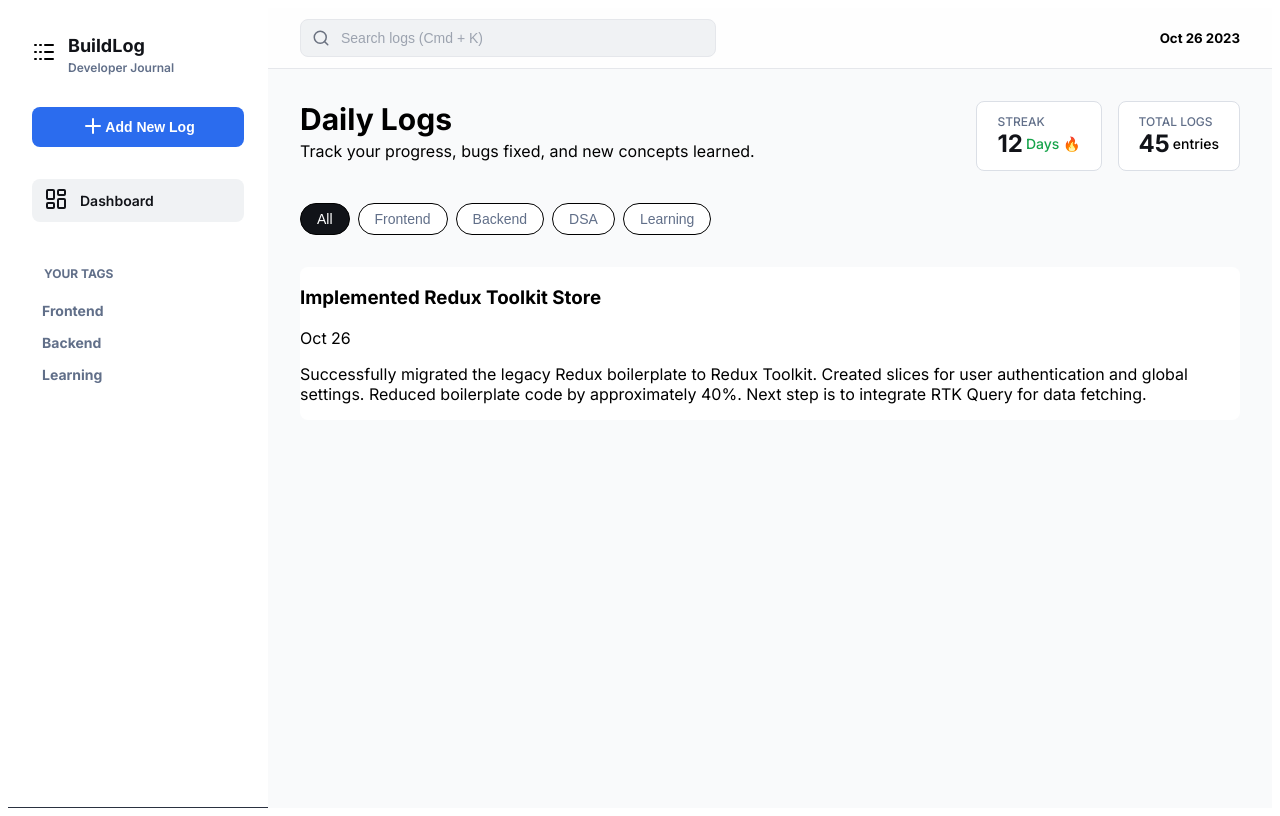
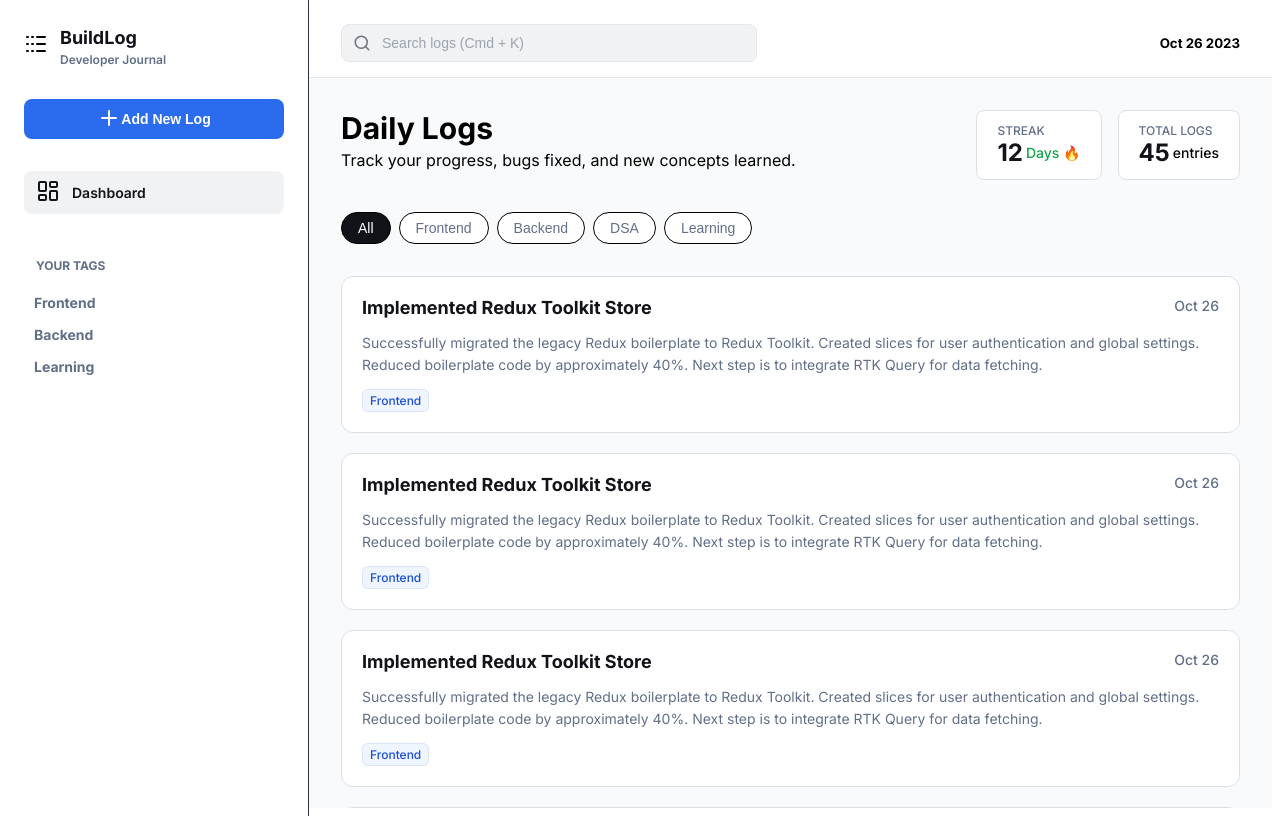
Before and after one commit to JoyCreativeCoder/BuildLog, a React (Vite) app: page / in a window 1280 px wide. Built offline with nearby package versions, Linux system fonts and the light colour scheme; the HTML template or start-up script is replaced by a standard one.

Commit message:
completed and styled the dashboard comonent

```diff
--- a/src/components/LogCard/LogCard.module.css
+++ b/src/components/LogCard/LogCard.module.css
@@ -1,7 +1,85 @@
 .cardContainer {
   display: flex;
   flex-direction: column;
-  gap: 1rem;
-  background: #ffffff;
-  border-radius: 8px;
+  gap: 20px;
+  overflow-y: auto;
 }
+
+.card {
+  display: flex;
+  flex-direction: column;
+  gap: 0.75rem;
+  border: 1px solid #dbdfe6;
+  background-color: #ffffff;
+  padding: 1.25rem;
+  border-radius: 0.75rem;
+  transition: all 150ms cubic-bezier(0.4, 0, 0.2, 1);
+  cursor: pointer;
+}
+
+.card:hover {
+  box-shadow: 0 4px 6px -1px rgb(0 0 0 / 0.1), 0 2px 4px -2px rgb(0 0 0 / 0.1);
+  border-color: rgb(from #1d4ed8 r g b / 0.3);
+}
+
+.cardHeader {
+  display: flex;
+  width: 100%;
+  align-items: flex-start;
+  justify-content: space-between;
+}
+
+.cardTitle {
+  color: #111318;
+  font-size: 18px;
+  margin: 0px;
+  font-size: 1.125rem;
+  font-weight: 700;
+  line-height: 1.25;
+  color: #111318;
+  transition-property: color, background-color, border-color,
+    text-decoration-color, fill, stroke;
+  transition-timing-function: cubic-bezier(0.4, 0, 0.2, 1);
+  transition-duration: 150ms;
+}
+
+.card p {
+  margin: 0px;
+  color: #616f89;
+  font-size: 0.875rem;
+  line-height: 1.625;
+  display: -webkit-box;
+  -webkit-box-orient: vertical;
+  -webkit-line-clamp: 2;
+  overflow: hidden;
+}
+
+.card:hover .cardTitle {
+  color: #1d4ed8;
+}
+
+.date {
+  font-size: 14px;
+  font-weight: 500;
+  white-space: nowrap;
+  color: #616f89;
+}
+
+.metaRow {
+  display: flex;
+  align-items: center;
+  gap: 0.5rem;
+  margin-top: 0.25rem;
+}
+
+.badge {
+  display: inline-flex;
+  align-items: center;
+  border-radius: 0.375rem;
+  padding: 0.25rem 0.5rem;
+  font-size: 0.75rem;
+  font-weight: 500;
+  background-color: #eff6ff;
+  color: #1d4ed8;
+  box-shadow: inset 0 0 0 1px rgb(from #1d4ed8 r g b / 0.1);
+}
--- a/src/components/LogCard/LogCard.tsx
+++ b/src/components/LogCard/LogCard.tsx
@@ -5,8 +5,8 @@ export default function LogCard() {
     <div className={styles.cardContainer}>
       <div className={styles.card}>
         <div className={styles.cardHeader}>
-          <h3>Implemented Redux Toolkit Store</h3>
-          <span>Oct 26</span>
+          <h3 className={styles.cardTitle}>Implemented Redux Toolkit Store</h3>
+          <span className={styles.date}>Oct 26</span>
         </div>
         <p className={styles.text}>
           Successfully migrated the legacy Redux boilerplate to Redux Toolkit.
@@ -14,6 +14,73 @@ export default function LogCard() {
           boilerplate code by approximately 40%. Next step is to integrate RTK
           Query for data fetching.
         </p>
+        <div className={styles.badgeContainer}>
+          <span className={styles.badge}>Frontend</span>
+        </div>
+      </div>
+
+      <div className={styles.card}>
+        <div className={styles.cardHeader}>
+          <h3 className={styles.cardTitle}>Implemented Redux Toolkit Store</h3>
+          <span className={styles.date}>Oct 26</span>
+        </div>
+        <p className={styles.text}>
+          Successfully migrated the legacy Redux boilerplate to Redux Toolkit.
+          Created slices for user authentication and global settings. Reduced
+          boilerplate code by approximately 40%. Next step is to integrate RTK
+          Query for data fetching.
+        </p>
+        <div className={styles.badgeContainer}>
+          <span className={styles.badge}>Frontend</span>
+        </div>
+      </div>
+
+      <div className={styles.card}>
+        <div className={styles.cardHeader}>
+          <h3 className={styles.cardTitle}>Implemented Redux Toolkit Store</h3>
+          <span className={styles.date}>Oct 26</span>
+        </div>
+        <p className={styles.text}>
+          Successfully migrated the legacy Redux boilerplate to Redux Toolkit.
+          Created slices for user authentication and global settings. Reduced
+          boilerplate code by approximately 40%. Next step is to integrate RTK
+          Query for data fetching.
+        </p>
+        <div className={styles.badgeContainer}>
+          <span className={styles.badge}>Frontend</span>
+        </div>
+      </div>
+
+      <div className={styles.card}>
+        <div className={styles.cardHeader}>
+          <h3 className={styles.cardTitle}>Implemented Redux Toolkit Store</h3>
+          <span className={styles.date}>Oct 26</span>
+        </div>
+        <p className={styles.text}>
+          Successfully migrated the legacy Redux boilerplate to Redux Toolkit.
+          Created slices for user authentication and global settings. Reduced
+          boilerplate code by approximately 40%. Next step is to integrate RTK
+          Query for data fetching.
+        </p>
+        <div className={styles.badgeContainer}>
+          <span className={styles.badge}>Frontend</span>
+        </div>
+      </div>
+
+      <div className={styles.card}>
+        <div className={styles.cardHeader}>
+          <h3 className={styles.cardTitle}>Implemented Redux Toolkit Store</h3>
+          <span className={styles.date}>Oct 26</span>
+        </div>
+        <p className={styles.text}>
+          Successfully migrated the legacy Redux boilerplate to Redux Toolkit.
+          Created slices for user authentication and global settings. Reduced
+          boilerplate code by approximately 40%. Next step is to integrate RTK
+          Query for data fetching.
+        </p>
+        <div className={styles.badgeContainer}>
+          <span className={styles.badge}>Frontend</span>
+        </div>
       </div>
     </div>
   );
--- a/src/components/Sidebar/Sidebar.module.css
+++ b/src/components/Sidebar/Sidebar.module.css
@@ -1,7 +1,13 @@
 .sidebar {
   background: #ffffff;
-  border-bottom: 1px solid #2a3140;
+  border-right: 0.25px solid #2a3140;
   padding: 24px;
+  height: 100vh;
+  position: fixed;
+  top: 0;
+  left: 0;
+  width: 260px;
+  overflow-y: auto;
 }
 
 .colunm {
--- a/src/components/TopBar/TopBar.module.css
+++ b/src/components/TopBar/TopBar.module.css
@@ -1,10 +1,23 @@
 .topBar {
+  position: sticky;
+  top: 0;
+  z-index: 50;
+  height: 70px;
+  background: #ffffffcc;
+  border-bottom: 1px solid #e5e7eb;
+  backdrop-filter: blur(6px);
+  box-sizing: border-box;
+  width: 100%;
+}
+
+.topBarInner {
+  margin: 0 auto;
+  height: 100%;
+  padding: 0 32px;
   display: flex;
+  align-items: center;
   justify-content: space-between;
-  align-items: center;
-  background: #ffffffcc;
-  padding: 0px 32px;
-  border-bottom: 1px solid #e5e7eb;
+  box-sizing: border-box;
 }
 
 .searchWrapper {
--- a/src/components/TopBar/TopBar.tsx
+++ b/src/components/TopBar/TopBar.tsx
@@ -4,6 +4,7 @@ import styles from "./TopBar.module.css";
 export default function TopBar() {
   return (
     <div className={styles.topBar}>
+      <div className={styles.topBarInner}>
         <div className={styles.left}>
           <div className={styles.searchWrapper}>
             <Search size={18} className={styles.searchIcon} />
@@ -19,5 +20,6 @@ export default function TopBar() {
           <h5>Oct 26 2023</h5>
         </div>
       </div>
+    </div>
   );
 }
--- a/src/pages/Dashboard/Dashboard.module.css
+++ b/src/pages/Dashboard/Dashboard.module.css
@@ -1,8 +1,9 @@
 .layout {
   display: grid;
-  grid-template-columns: 260px 1fr;
-  grid-template-rows: auto 1fr;
-  min-height: 100vh;
+  grid-template-columns: 301px 1fr;
+  grid-template-rows: 70px 1fr;
+  height: 100vh;
+  overflow: hidden;
   background: #f9fafb;
 }
 
@@ -19,6 +20,8 @@
   grid-column: 2;
   grid-row: 2;
   padding: 32px;
+  overflow-y: auto;
+  height: calc(100vh - 70px);
 }
 
 .mainHeader {
```
Lines whose indentation alone changed are shown as unchanged.
